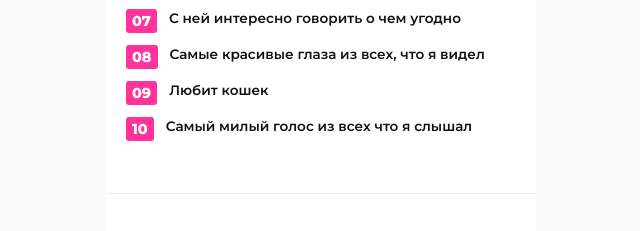
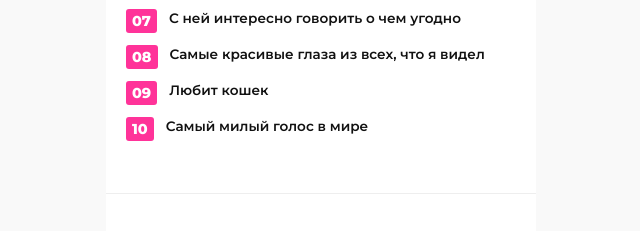
Before and after one commit to udkpo/birthday-by-ruslan, a plain HTML site: page index.html in a window 1280 px wide. Shown: the part 2231-2462 px from the top of the page, 319-959 px from the left. Drawn offline with nearby package versions, Linux system fonts and the light colour scheme.

Commit message:
Update index.html

```diff
--- a/index.html
+++ b/index.html
@@ -729,7 +729,7 @@
             <div class="fact-row"><div class="fact-num">07</div><div class="fact-text">С ней интересно говорить о чем угодно</div></div>
             <div class="fact-row"><div class="fact-num">08</div><div class="fact-text">Самые красивые глаза из всех, что я видел</div></div>
             <div class="fact-row"><div class="fact-num">09</div><div class="fact-text">Любит кошек</div></div>
-            <div class="fact-row"><div class="fact-num">10</div><div class="fact-text">Самый милый голос из всех что я слышал</div></div>
+            <div class="fact-row"><div class="fact-num">10</div><div class="fact-text">Самый милый голос в мире</div></div>
         </section>
 
         <section class="pinterest-section">
```
